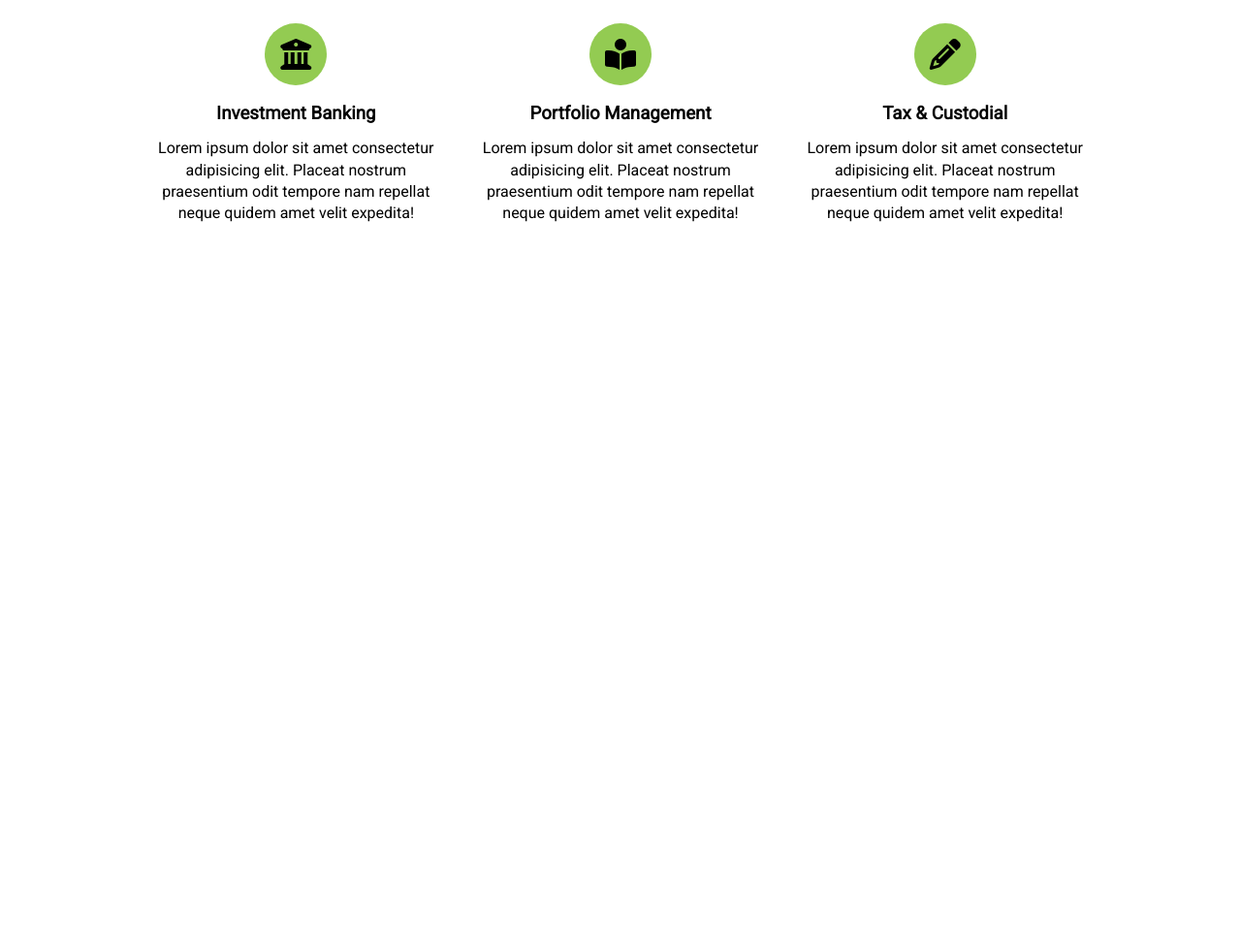
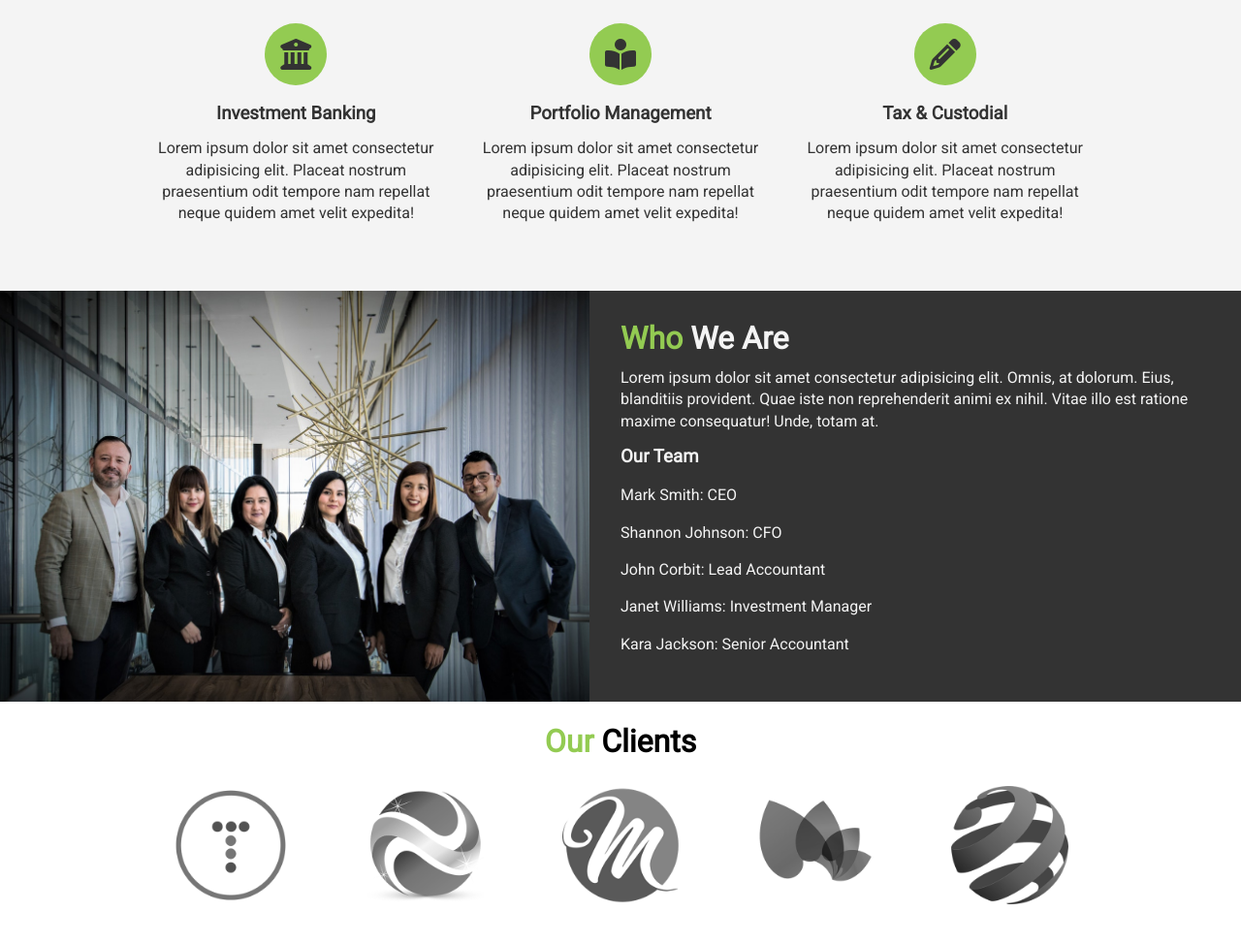
Before and after one commit to PfMartin/web_development, a plain HTML site: page edge_ledger_website/index.html in a window 1280 px wide. Shown: the part 956-1929 px from the top of the page at 97% size. Before the commit the page ends 1256 px from the top, so only its background shows below. Drawn offline with Linux system fonts and the light colour scheme.

Commit message:
Added the who section and client section

```diff
--- a/edge_ledger_website/css/style.css
+++ b/edge_ledger_website/css/style.css
@@ -36,6 +36,16 @@ p {
   color: #93cb52;
 }
 
+.bg_light {
+  background: #f4f4f4;
+  color: #333;
+}
+
+.bg_dark {
+  background: #333;
+  color: #f4f4f4;
+}
+
 .l_heading {
   font-size: 4rem;
   margin-bottom: 0.75rem;
@@ -53,17 +63,14 @@ p {
   margin-bottom: 2rem;
 }
 
-.py_1 {
-  padding: 1.5rem;
-}
+.py_1 {padding: 1.5rem 0;}
+.py_2 {padding: 2rem 0;}
+.py_3 {padding: 3rem 0;}
 
-.py_2 {
-  padding: 2rem;
-}
+.p_1 {padding: 1.5rem;}
+.p_2 {padding: 2rem;}
+.p_3 {padding: 3rem;}
 
-.py_3 {
-  padding: 3rem;
-}
 
 .btn {
   display: inline-block;
@@ -81,6 +88,16 @@ p {
 .btn_dark{
   background: #333;
   color: #fff;
+}
+
+.list {
+  margin: 0.5rem 0;
+  list-style: none;
+}
+
+.list li {
+  padding: 0.5rem 0;
+  border-bottom: #444 1px;
 }
 
 /* Navbar */
@@ -154,3 +171,27 @@ p {
   padding: 1rem;
   margin-bottom: 1rem;
 }
+
+/* Section Who We Are */
+#who {
+  display: flex;
+}
+
+#who div {
+  flex: 1;
+}
+
+#who .who_img {
+  background: url("../img/people.jpg") no-repeat center center/cover;
+}
+
+/* Section: Clients */
+#clients .items {
+  display: flex;
+}
+
+#clients .items img {
+  display: block;
+  margin: auto;
+  width: 60%;
+}
--- a/edge_ledger_website/index.html
+++ b/edge_ledger_website/index.html
@@ -67,5 +67,37 @@
       </div>
     </div>
   </section>
+
+  <!-- Section: Who We Are -->
+  <section id="who">
+    <div class="who_img"></div>
+    <div class="who_text bg_dark p_2">
+      <h2 class="m_heading"><span class="text_primary">Who</span> We Are</h2>
+      <p>Lorem ipsum dolor sit amet consectetur adipisicing elit. Omnis, at dolorum. Eius, blanditiis provident. Quae iste non reprehenderit animi ex nihil. Vitae illo est ratione maxime consequatur! Unde, totam at.</p>
+      <h3>Our Team</h3>
+      <ul class="list">
+        <li>Mark Smith: CEO</li>
+        <li>Shannon Johnson: CFO</li>
+        <li>John Corbit: Lead Accountant</li>
+        <li>Janet Williams: Investment Manager</li>
+        <li>Kara Jackson: Senior Accountant</li>
+      </ul>
+    </div>
+  </section>
+
+
+  <!-- Section: Clients -->
+  <section id="clients" class="py_1">
+    <div class="container">
+      <h2 class="m_heading text_center"><span class="text_primary">Our</span> Clients</h2>
+      <div class="items py_1">
+        <div><img src="./img/logos/logo1.png" alt="Client1"></div>
+        <div><img src="./img/logos/logo2.png" alt="Client2"></div>
+        <div><img src="./img/logos/logo3.png" alt="Client3"></div>
+        <div><img src="./img/logos/logo4.png" alt="Client4"></div>
+        <div><img src="./img/logos/logo5.png" alt="Client5"></div>
+      </div>
+    </div>
+  </section>
 </body>
 </html>
```
